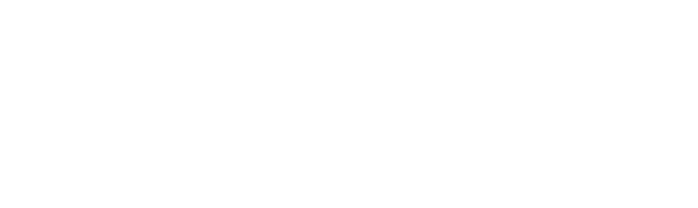
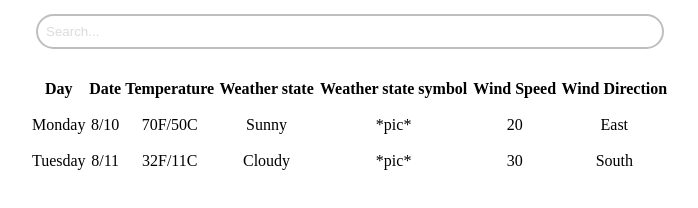
Before and after one commit to alexpena5635/WeatherForecast-WebApp, a plain HTML site: page frontend/index.html in a window 1280 px wide. Shown: the whole page, without its empty margins (290-988 px from the left). Drawn offline with Linux system fonts and the light colour scheme.

Commit message:
Barebones html and css for frontend

```diff
--- a/frontend/index.html
+++ b/frontend/index.html
@@ -1,7 +1,50 @@
 <!DOCTYPE html>
-<html>
+<html lang="en-US">
 <head>
+    <meta charset="UTF-8">
+    <meta name="viewport" content="width=device-width">
+    <title>7 Day Forecast WebApp</title>
     <link rel="stylesheet" href="styles.css">
     <script src="scripts.js"></script>
 </head>
+
+<body>
+    <div class="search-container">
+        <input type=search maxlength="50" placeholder="Search...">
+    </div>
+
+    <div class="weather-table-container">
+        <table class="weather-table">
+            <tr>
+                <th>Day</th>
+                <th>Date</th>
+                <th>Temperature</th>
+                <th>Weather state</th>
+                <th>Weather state symbol</th>
+                <th>Wind Speed</th>
+                <th>Wind Direction</th>
+            </tr>
+            <tr>
+                <td>Monday</td>
+                <td>8/10</td>
+                <td>70F/50C</td>
+                <td>Sunny</td>
+                <td>*pic*</td>
+                <td>20</td>
+                <td>East</td>
+            </tr>
+            <tr>
+                <td>Tuesday</td>
+                <td>8/11</td>
+                <td>32F/11C</td>
+                <td>Cloudy</td>
+                <td>*pic*</td>
+                <td>30</td>
+                <td>South</td>
+            </tr>
+        </table>
+    </div>
+
+</body>
+
 </html>
--- a/frontend/styles.css
+++ b/frontend/styles.css
@@ -0,0 +1,51 @@
+/* General styles */
+body {
+    /* Make body take up entire screen */
+    margin: 0px;
+    padding: 0px;
+    height: 100vh;
+}
+
+/* Search container */
+.search-container {
+    margin: 1rem;
+    display: flex;
+    justify-content: center;
+    align-items: center;
+}
+
+.search-container input[type=search] {
+    padding: 0.5rem;
+    outline: none;
+    border: none;
+
+    outline: black solid 0.15rem;
+    border-radius: 2rem;
+    opacity: 0.25;
+
+    max-width: 50%;
+    flex: auto;
+}
+
+.search-container input[type=search]:focus {
+    opacity: 1;
+}
+
+/* Weather table container */
+.weather-table-container {
+    display: flex;
+    justify-content: center;
+}
+
+.weather-table {
+    flex: auto;
+    max-width: 50%;
+
+    table-layout: fixed;
+    border-spacing: 0 1rem;
+}
+
+.weather-table td{
+    text-align: center;
+    vertical-align: middle;
+}
```
